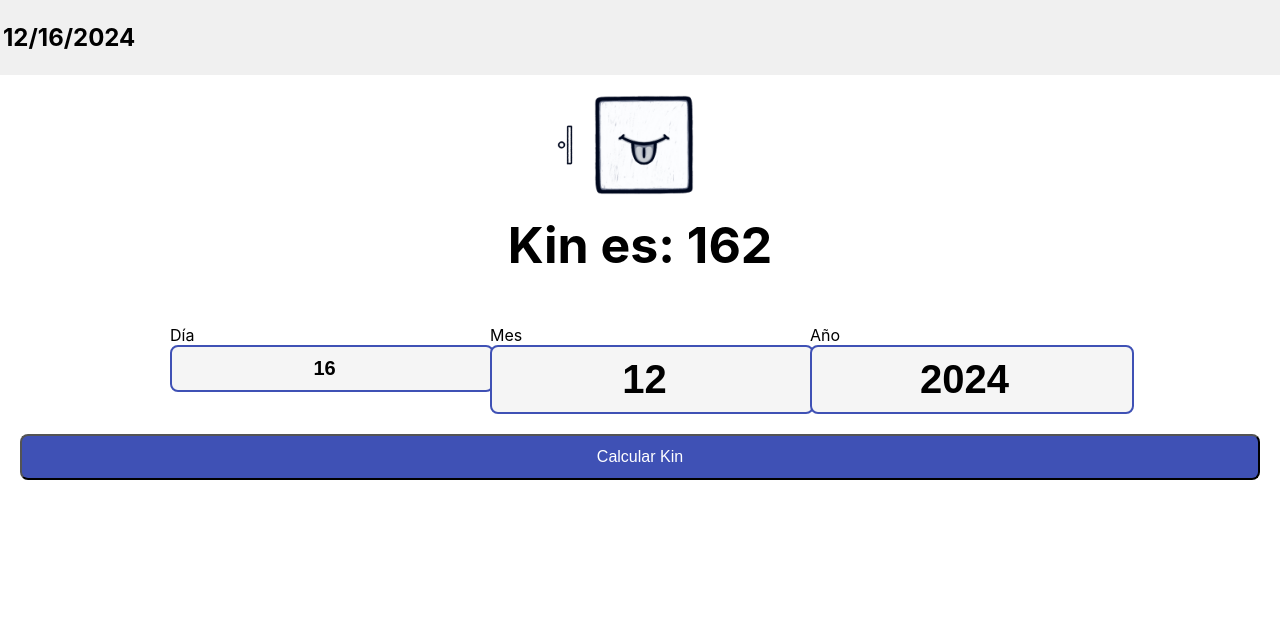
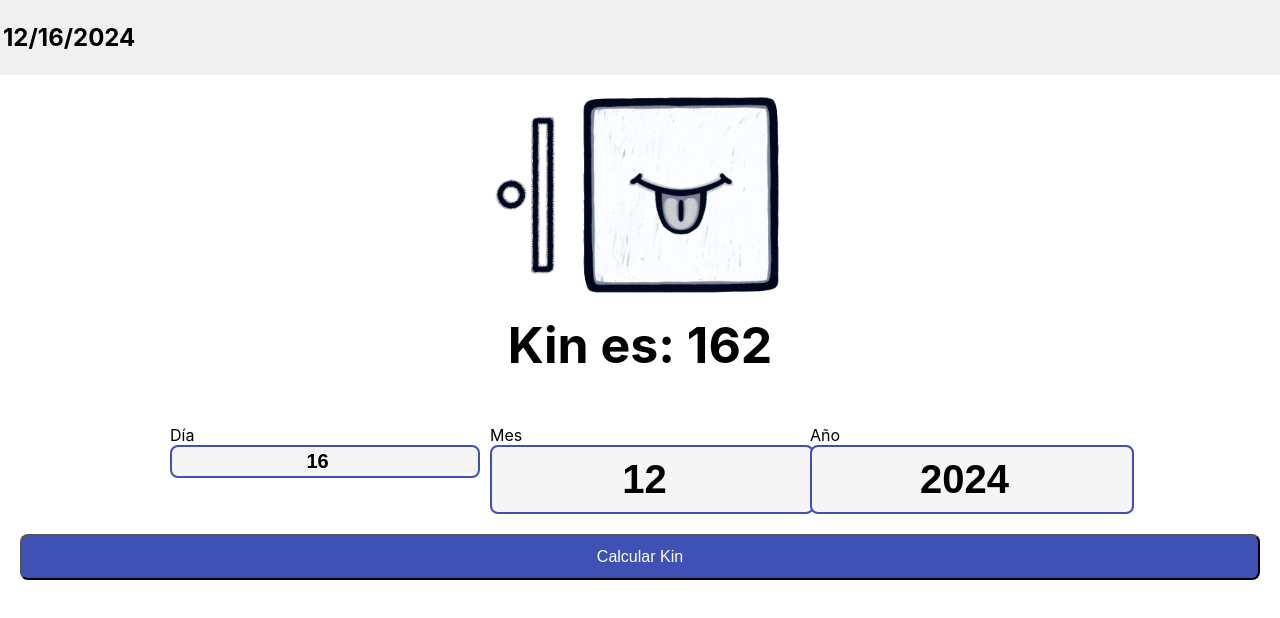
Before and after one commit to LihueMaidanaAvaca/KinAppReactBeta, a React (Create React App) app: page / in a window 1280 px wide. Shown: the top 618 px of the page. Built offline with nearby package versions, Linux system fonts and the light colour scheme.

Commit message:
va de nuevo

```diff
--- a/src/components/HomePage.tsx
+++ b/src/components/HomePage.tsx
@@ -54,8 +54,8 @@ function HomePage() {
     <div style={{ padding: '20px' }}>
       {/* Mostrar las imágenes una al lado de la otra */}
       <div style={{ display: 'flex', justifyContent: 'center', alignItems: 'center', gap: '20px' }}>
-        <img src={kinData.toneImage} alt="Imagen de tono" style={{ width: '25px', height: 'auto' }} />
-        <img src={kinData.sealImage} alt="Imagen de sello" style={{ width: '100px', height: 'auto', marginRight: '38px' }} />
+        <img src={kinData.toneImage} alt="Imagen de tono" style={{ width: '100px', height: 'auto' }} />
+        <img src={kinData.sealImage} alt="Imagen de sello" style={{ width: '200px', height: 'auto', marginRight: '38px' }} />
       </div>
 
       {/* Mostrar el número Kin calculado */}
@@ -78,7 +78,7 @@ function HomePage() {
               width: '100%',
               fontSize: '20px',
               fontWeight: 'bold',
-              padding: '10px',
+              padding: '3px',
               textAlign: 'center',
               borderRadius: '8px',
               backgroundColor: '#f5f5f5',
```
Also changed, not shown: 1 other file (tests, documents, lock files or other folders).
